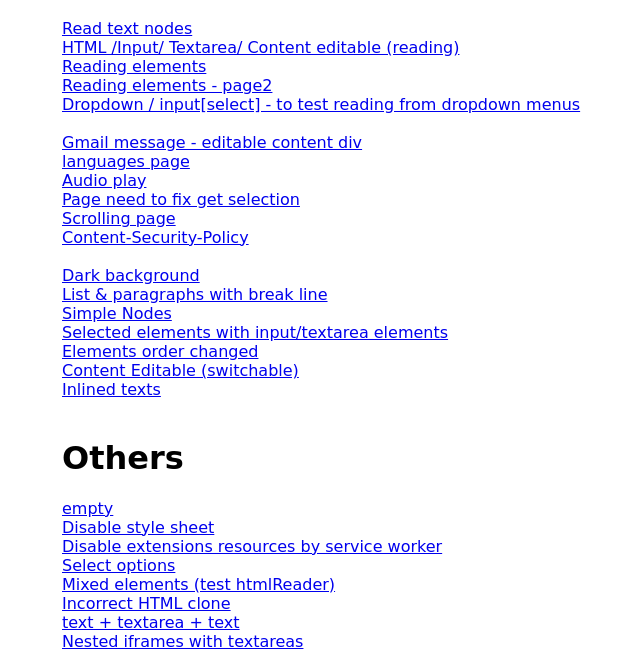
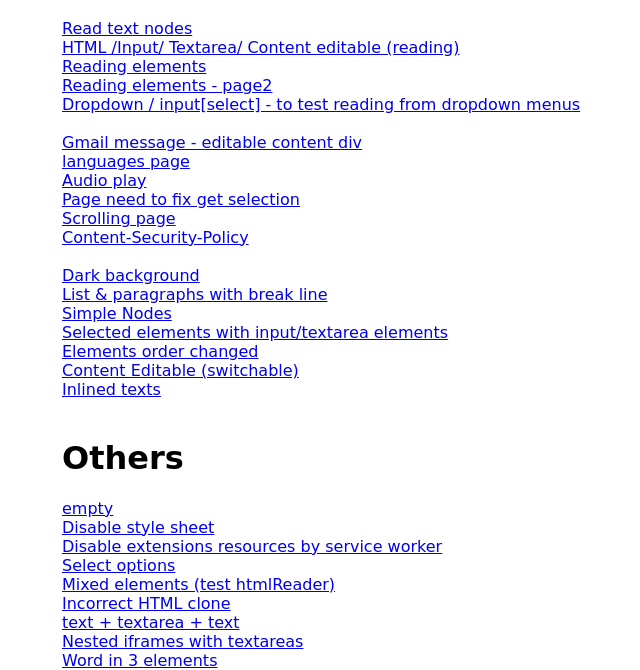
Before and after one commit to zuhairtaha/testing-pages, a website: page index.html in a window 1280 px wide. Shown: the part 295-965 px from the top of the page, without its empty margins (78-718 px from the left). Drawn offline with Linux system fonts and the light colour scheme.

Commit message:
Add word in 3 elements link

```diff
--- a/index.html
+++ b/index.html
@@ -50,6 +50,7 @@
   <a href="incorrect-html-reader-case/index.html">Incorrect HTML clone</a>
   <a href="text-textarea/index.html">text + textarea + text</a>
   <a href="nested-iframes/index.html">Nested iframes with textareas</a>
+  <a href="word-in-elements/index.html">Word in 3 elements</a>
 </body>
 
 </html>
```
